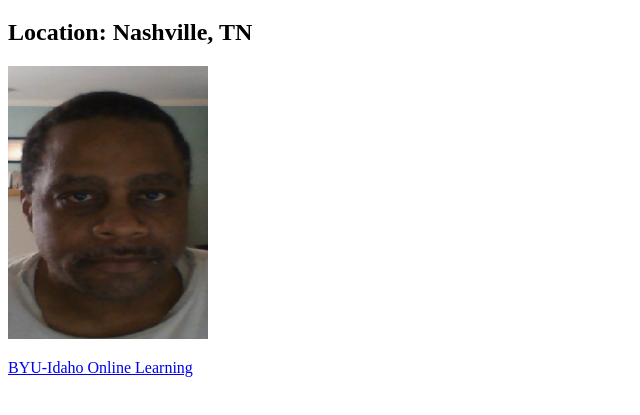
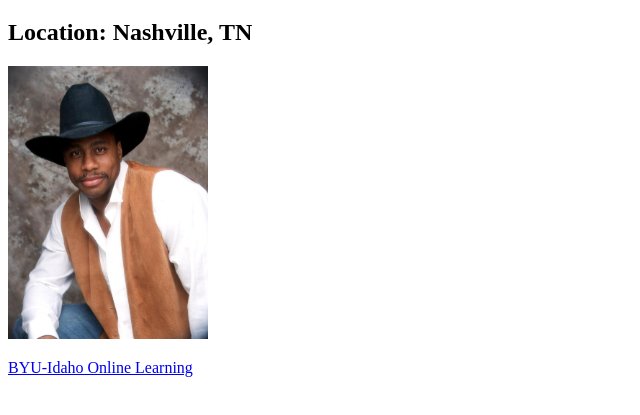
Before and after one commit to danoboy/danoboy.github.io, a plain HTML site: page index.html in a window 1280 px wide. Shown: the part 61-476 px from the top of the page, without its empty margins (0-640 px from the left). Drawn offline with Linux system fonts and the light colour scheme.

Commit message:
redid photo

```diff
--- a/index.html
+++ b/index.html
@@ -8,7 +8,7 @@
     <h1>Dane Woodruff</h1>
     <h2>Location: Nashville, TN</h2>
     <p>
-      <img src="portrait.jpg" alt="my profile picture"
+      <img src="dane.jpg" alt="my profile picture"
       width="200" height="273">
     </p>
       <p><a href="http://www.byui.edu/online">BYU-Idaho Online Learning</a></p>
```
Also changed, not shown: dane.jpg (added).
